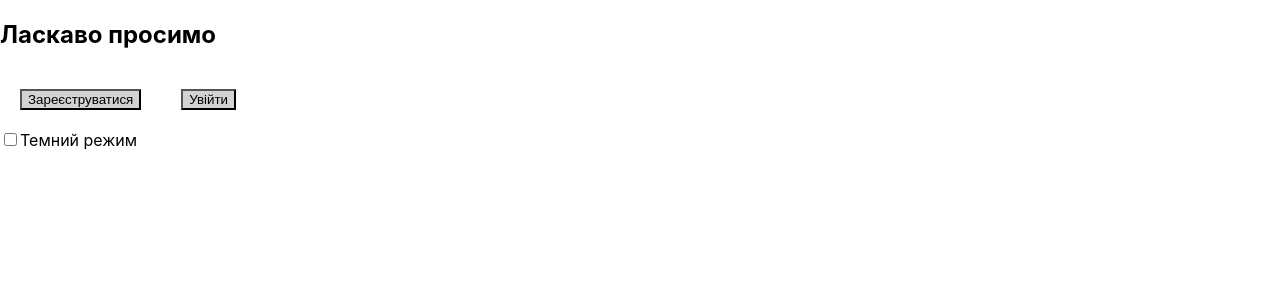
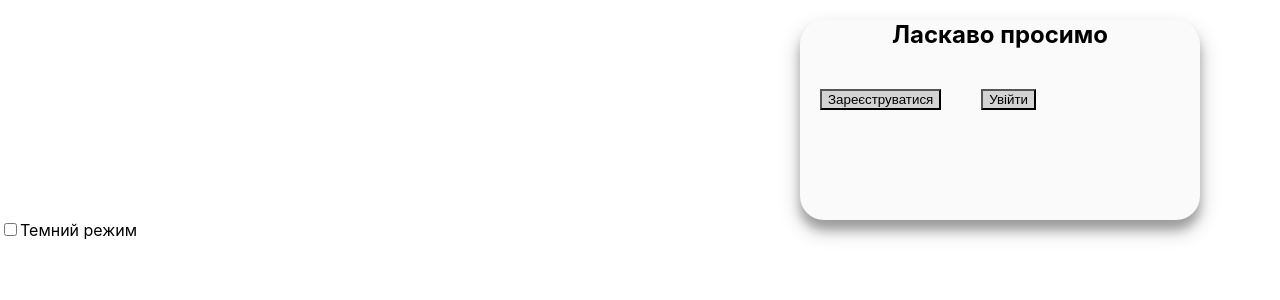
Before and after one commit to MaksimBoyko05/front-end-labs, a React (Create React App) app: page / in a window 1280 px wide. Shown: the top 300 px of the page. Built offline with nearby package versions, Linux system fonts and the light colour scheme.

Commit message:
added style

```diff
--- a/src/index.css
+++ b/src/index.css
@@ -22,11 +22,23 @@ code {
 text-align: center;
 }
 .panel-light {
-  background-color: white;
+  border-radius: 24px;
+  box-shadow: 0 10px 20px rgba(0, 0, 0, 0.25), 0 10px 10px rgba(0, 0, 0, 0.22);
+  position: relative;
+  left: 800px;
+  width: 400px;
+  height: 200px;
+  background-color: #fafafa;
   color: black;
 }
 
 .panel-dark {
+  border-radius: 24px;
+  box-shadow: 0 14px 28px rgba(0, 0, 0, 0.25), 0 10px 10px rgba(0, 0, 0, 0.22);
+  position: relative;
+  left: 800px;
+  width: 400px;
+  height: 200px;
   background-color: rgb(7, 8, 34);
   color: white;
 }
@@ -43,3 +55,7 @@ text-align: center;
 button{
 margin: 20px;
 }
+h1{
+  position: relative;
+  text-align: center;
+}
```
